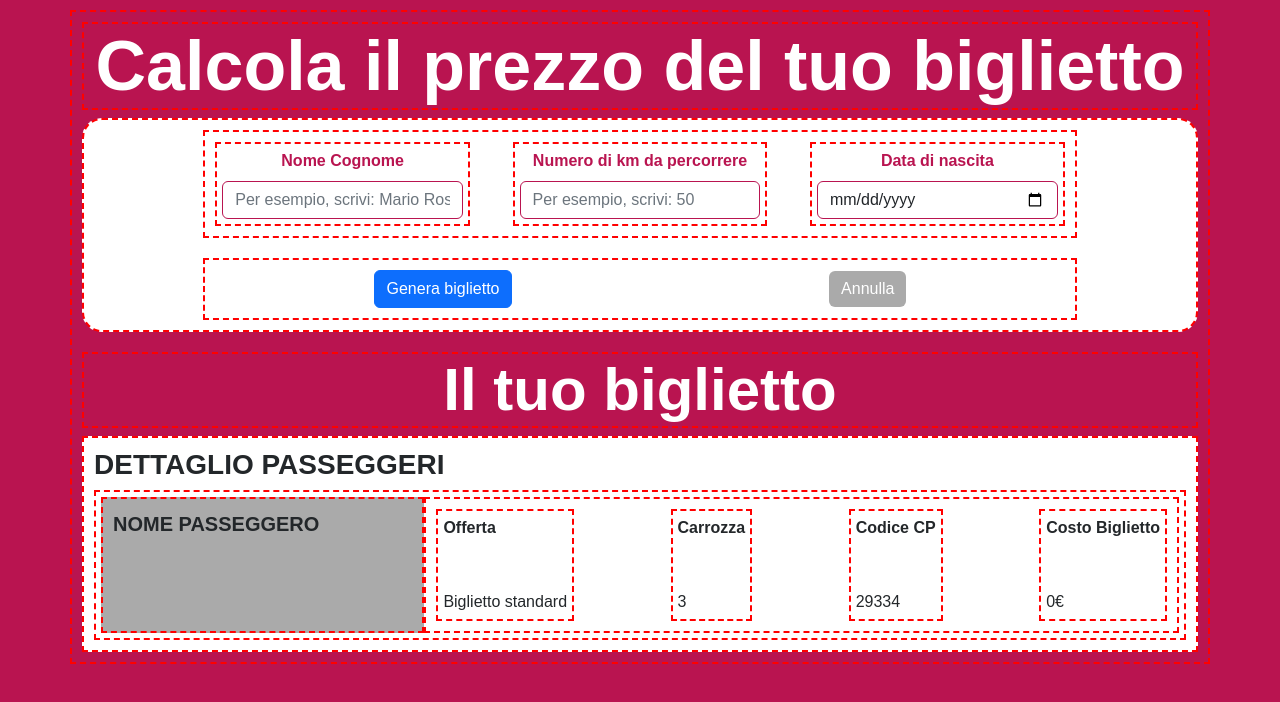
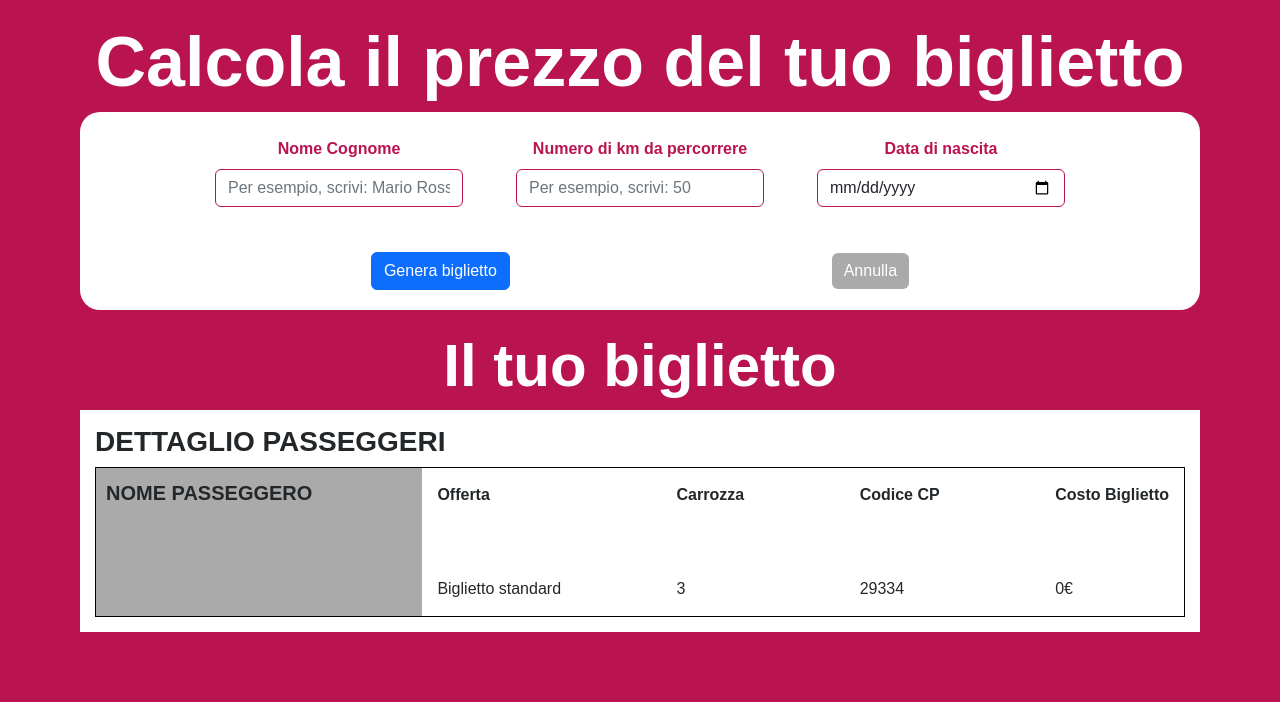
Before and after one commit to andreabellome/js-biglietto-treno-form, a plain HTML site: page index.html in a window 1280 px wide. Both pictures are taken after a click on the button "Genera biglietto". Drawn offline with nearby package versions, Linux system fonts and the light colour scheme.

Commit message:
remove debug css

```diff
--- a/assets/js/main.js
+++ b/assets/js/main.js
@@ -68,10 +68,11 @@ function generateTicket(){
 
 }
 
-
-var element = document.getElementById("genTicket");
+var elementH1 = document.getElementById("genTitleTicket");
+var elementDiv = document.getElementById("genTicket");
 
 const buttonGen = document.getElementById("genPressButt")
 buttonGen.addEventListener("click", () => {
-    element.style.display = "inline-block";
+    elementDiv.style.display = "inline-block";
+    elementH1.style.display = "block";
 })
--- a/index.html
+++ b/index.html
@@ -21,30 +21,30 @@
 
     <main class="bg-dark-pink padd-10" style="height: 100vh;">
 
-        <div class="debug container padd-10">
+        <div class=" container padd-10">
 
             <!-- start: title -->
-            <h1 class="debug col-white font-size-70 text-bold text-align-center">
+            <h1 class=" col-white font-size-70 text-bold text-align-center">
                 Calcola il prezzo del tuo biglietto
             </h1>
             <!-- end: title -->
 
             <!-- start: first card, input passenger data -->
-            <div class="container debug bg-white flex flex-dir-col just-cont-around align-it-center padd-10 mb-20" style="border-radius: 20px;">
+            <div class="container  bg-white flex flex-dir-col just-cont-around align-it-center padd-10 mb-20" style="border-radius: 20px;">
 
-                <div class="debug width-80 mb-20 flex flex-dir-row just-cont-between padd-10">
+                <div class=" width-80 mb-20 flex flex-dir-row just-cont-between padd-10">
 
-                    <div class="debug width-30 padd-5 flex flex-dir-col align-it-center">
+                    <div class=" width-30 padd-5 flex flex-dir-col align-it-center">
                         <label for="passengerNameSurname" class="form-label col-dark-pink text-bold">Nome Cognome</label>
                         <input type="text" class="form-control" style="border: 1px solid var(--color-dark-pink);" id="passengerNameSurname" aria-describedby="emailHelp" placeholder="Per esempio, scrivi: Mario Rossi">
                     </div>
 
-                    <div class="debug width-30 padd-5 flex flex-dir-col align-it-center">
+                    <div class=" width-30 padd-5 flex flex-dir-col align-it-center">
                         <label for="kmNumber" class="form-label col-dark-pink text-bold">Numero di km da percorrere</label>
                         <input type="number" class="form-control" style="border: 1px solid var(--color-dark-pink);" id="kmNumber" aria-describedby="emailHelp" placeholder="Per esempio, scrivi: 50">
                     </div>
 
-                    <div class="debug width-30 padd-5 flex flex-dir-col align-it-center">
+                    <div class=" width-30 padd-5 flex flex-dir-col align-it-center">
                         <label for="passengerAge" class="form-label col-dark-pink text-bold">Data di nascita</label>
 
                         <input id="passengerAge" class="form-control" style="border: 1px solid var(--color-dark-pink);" type="date"/>
@@ -52,7 +52,7 @@
 
                 </div>
 
-                <div class="debug width-80 flex flex-dir-row align-it-center just-cont-between padd-10">
+                <div class=" width-80 flex flex-dir-row align-it-center just-cont-between padd-10">
 
                     <button type="submit" class="btn btn-primary margin-auto" id="genPressButt" onclick="generateTicket()">Genera biglietto</button>
 
@@ -61,52 +61,52 @@
             </div>
             <!-- end: first card, input passenger data -->
 
-
             <!-- start: title -->
-            <h1 class="debug col-white font-size-60 text-bold text-align-center">
+            <h1 class=" disp-none col-white font-size-60 text-bold text-align-center" id="genTitleTicket">
                 Il tuo biglietto
             </h1>
             <!-- end: title -->
 
             <!-- start: ticket generated -->
-            <div class="container disp-none debug bg-white padd-10" id="genTicket">
+            <div class="container disp-none bg-white padd-15" id="genTicket">
+
                 <h3 class="text-bold">
                     DETTAGLIO PASSEGGERI
                 </h3>
 
-                <div class="debug flex flex-dir-row padd-5" style="min-height: 150px;">
+                <div class=" flex flex-dir-row" style="min-height: 150px; border: 1px solid black;">
 
-                    <div class="debug width-30 bg-dark-gray padd-10 font-size-20">
+                    <div class=" width-30 bg-dark-gray padd-10 font-size-20">
                         <span class="text-bold">
                             NOME PASSEGGERO
                         </span> <br>
                         <p style="margin-bottom: 0px;" class="text-bold" id="genPassengerName"></p>
                     </div>
 
-                    <div class="debug width-70 padd-10 flex flex-dir-row just-cont-between">
+                    <div class=" width-70 padd-10 flex flex-dir-row just-cont-between">
 
-                        <div class="debug padd-5 flex flex-dir-col just-cont-between">
+                        <div class=" padd-5 flex flex-dir-col just-cont-between">
                             <span class="text-bold">
                                 Offerta
                             </span>
                             <p style="margin-bottom: 0px;" id="genPassAge"></p>
                         </div>
 
-                        <div class="debug padd-5 flex flex-dir-col just-cont-between">
+                        <div class=" padd-5 flex flex-dir-col just-cont-between">
                             <span class="text-bold">
                                 Carrozza
                             </span>
                             <p style="margin-bottom: 0px;" id="genCoach"></p>
                         </div>
 
-                        <div class="debug padd-5 flex flex-dir-col just-cont-between">
+                        <div class=" padd-5 flex flex-dir-col just-cont-between">
                             <span class="text-bold">
                                 Codice CP
                             </span>
                             <p style="margin-bottom: 0px;" id="genCPcode"></p>
                         </div>
 
-                        <div class="debug padd-5 flex flex-dir-col just-cont-between">
+                        <div class=" padd-5 flex flex-dir-col just-cont-between">
                             <span class="text-bold">
                                 Costo Biglietto
                             </span>
```
